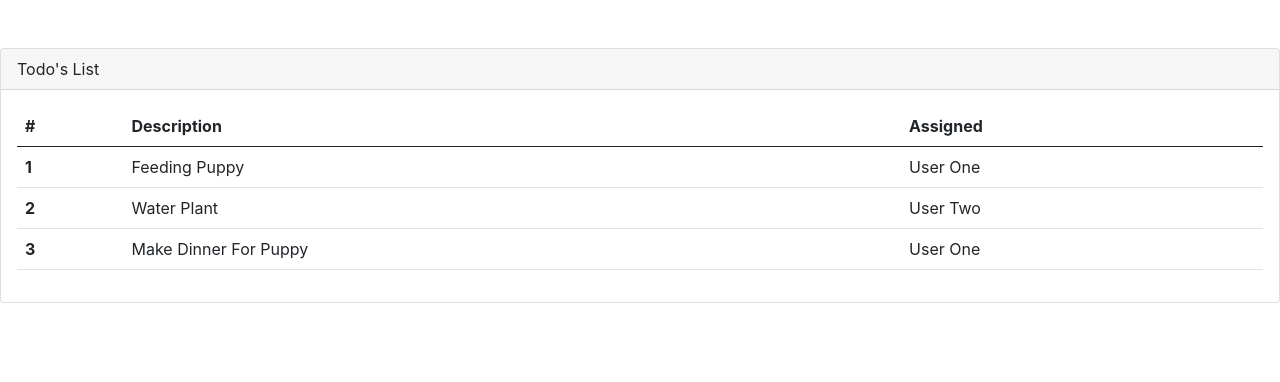
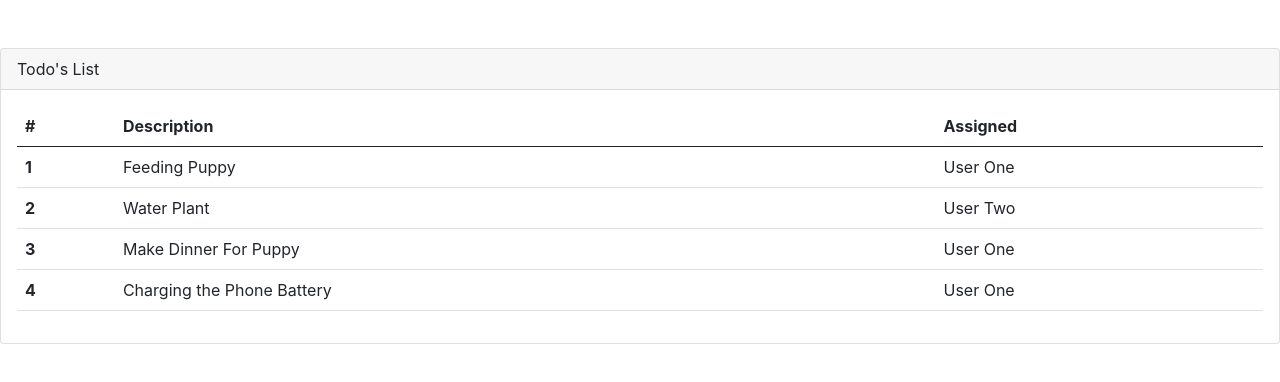
Before and after one commit to bhaskar290391/React_SprintBoot_Udemy_ChandDarby, a React (Create React App) app in the folder react-todo-demo/my-first-react-app/: page / in a window 1280 px wide. Shown: the top 382 px of the page. Built offline with nearby package versions, Linux system fonts and the light colour scheme.

Commit message:
Rendering React List dynamically

```diff
--- a/react-todo-demo/my-first-react-app/src/App.js
+++ b/react-todo-demo/my-first-react-app/src/App.js
@@ -18,6 +18,11 @@ function App() {
       rowDescription: "Make Dinner For Puppy",
       rowAssigned: "User One",
     },
+    {
+      rowNumber: 4,
+      rowDescription: "Charging the Phone Battery",
+      rowAssigned: "User One",
+    },
   ];
   return (
     <div className="mt-5 conatiner">
--- a/react-todo-demo/my-first-react-app/src/components/TodoTableItem.js
+++ b/react-todo-demo/my-first-react-app/src/components/TodoTableItem.js
@@ -10,23 +10,13 @@ function TodoTableItems(props) {
         </tr>
       </thead>
       <tbody>
-        <TodoRowItems
-          rowNumber={props.todoList[0].rowNumber}
-          rowDescription={props.todoList[0].rowDescription}
-          rowAssigned={props.todoList[0].rowAssigned}
-        />
-
-        <TodoRowItems
-          rowNumber={props.todoList[1].rowNumber}
-          rowDescription={props.todoList[1].rowDescription}
-          rowAssigned={props.todoList[1].rowAssigned}
-        />
-
-        <TodoRowItems
-          rowNumber={props.todoList[2].rowNumber}
-          rowDescription={props.todoList[2].rowDescription}
-          rowAssigned={props.todoList[2].rowAssigned}
-        />
+        {props.todoList.map((todo) => (
+          <TodoRowItems
+            rowNumber={todo.rowNumber}
+            rowDescription={todo.rowDescription}
+            rowAssigned={todo.rowAssigned}
+          />
+        ))}
       </tbody>
     </table>
   );
```
